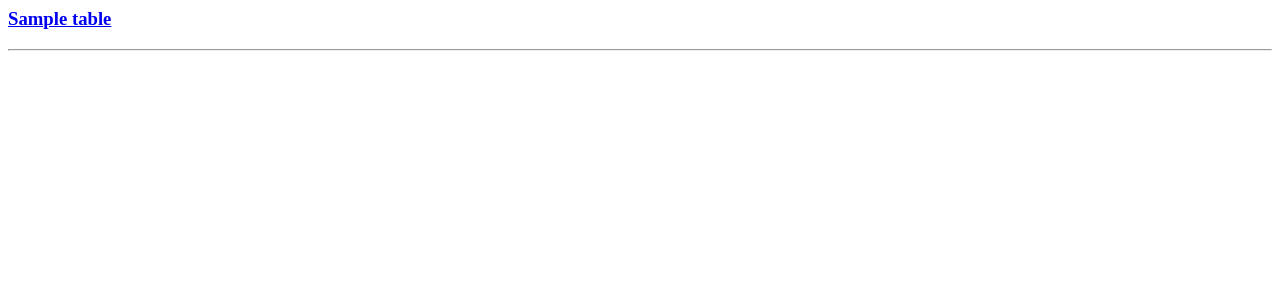
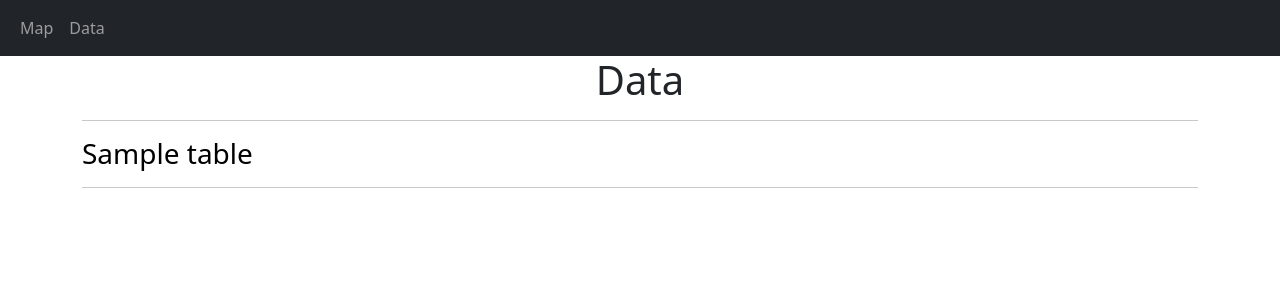
Before and after one commit to reinisdreska/Leaflet-test, a Flask app: page /data in a window 1280 px wide. Shown: the top 300 px of the page. Run offline with Flask 2, Linux system fonts and the light colour scheme; tables that the repository leaves empty hold one stand-in row (values such as "Sample post").

Commit message:
Var apskatt datus

```diff
--- a/app.py
+++ b/app.py
@@ -33,7 +33,7 @@ def index():
 @app.route("/data")
 def RetrieveList():
     places = place_model.query.all()
-    return render_template("datalist.html", places=places)
+    return render_template("datalist.html", places=places, title="Data")
 
 @app.route("/data/<int:id>")
 def RetrieveEmployee(id):
--- /dev/null
+++ b/static/style.css
@@ -0,0 +1,16 @@
+a {
+    text-decoration:none;
+    color: black;
+}
+
+h1 {
+    text-align:center;
+}
+
+h3 {
+    text-align: left;
+}
+
+p {
+    text-align:center;
+}
--- /dev/null
+++ b/templates/base.html
@@ -0,0 +1,30 @@
+<!DOCTYPE html>
+<html>
+    <head>
+        <title>{{ title }}</title>
+        <link href="https://cdn.jsdelivr.net/npm/bootstrap@5.0.1/dist/css/bootstrap.min.css" rel="stylesheet" integrity="sha384-+0n0xVW2eSR5OomGNYDnhzAbDsOXxcvSN1TPprVMTNDbiYZCxYbOOl7+AMvyTG2x" crossorigin="anonymous">
+        <link rel="stylesheet" href="static/style.css">
+    </head>
+
+    <body>
+        <nav class="navbar navbar-expand-md navbar-dark bg-dark">
+            <div class="container-fluid">
+                <div class="collapse navbar-collapse" id="collapse_target">
+                    <ul class="navbar-nav">
+                        <li class="nav-item">
+                            <a class="nav-link" href="/">Map</a>
+                        </li>
+                        <li class="nav-item">
+                            <a class="nav-link" href="/data">Data</a>
+                        </li>
+                    </ul>
+                </div>
+            </div>
+        </nav>
+
+        <div class="container">
+            {% block content %}{% endblock %}
+        </div>
+    </body>
+
+</html>
--- a/templates/data.html
+++ b/templates/data.html
@@ -1,3 +1,6 @@
+{% extends "base.html" %}
+
+{% block content %}
     <h3>Id</h3>
     <p>{{place.place_id}}</p><hr>
     <h3>Name</h3>
@@ -8,3 +11,4 @@
     <p>{{place.latitude}}</p><hr>
     <h3>longitude</h3>
     <p>{{place.longitude}}</p><hr>
+{% endblock %}
--- a/templates/datalist.html
+++ b/templates/datalist.html
@@ -1,3 +1,9 @@
-{% for place in places %}
-    <a href="http://localhost:5000/data/{{place.place_id}}"><h3>{{place}}</h3></a><hr>
-{% endfor %}
+{% extends "base.html" %}
+
+{% block content %}
+    <h1>{{ title }}</h1>
+    <hr>
+    {% for place in places %}
+        <a href="http://localhost:5000/data/{{place.place_id}}"><h3>{{place}}</h3></a><hr>
+    {% endfor %}
+{% endblock %}
```
Lines whose indentation alone changed are shown as unchanged.
